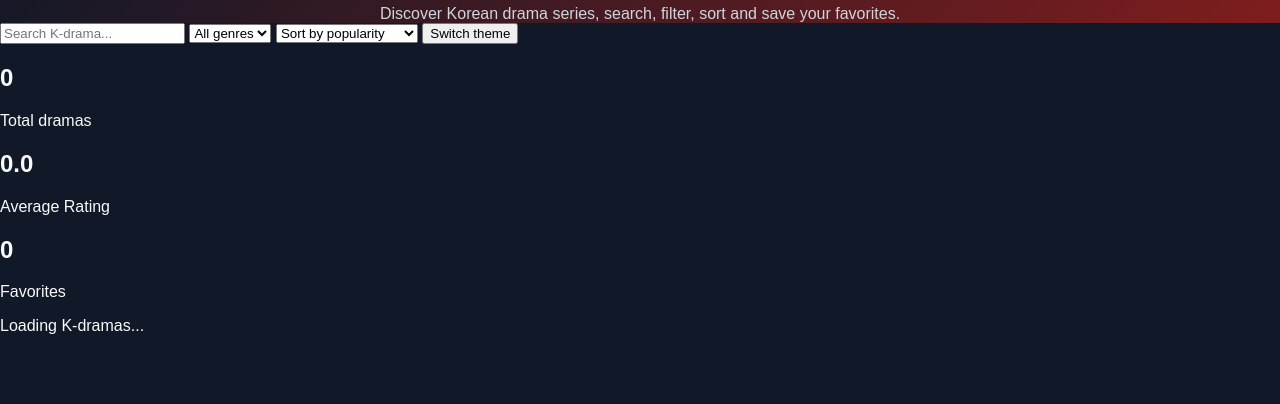
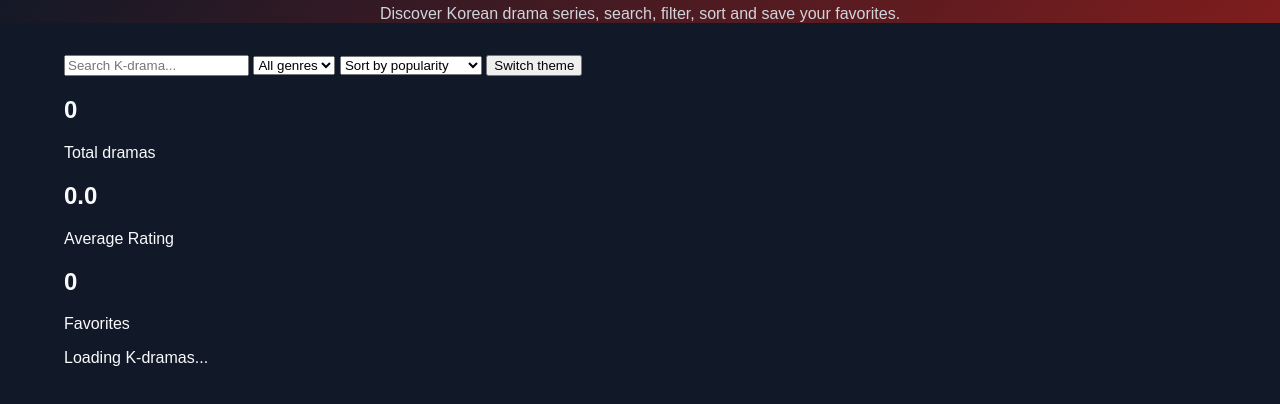
Before and after one commit to Iman-nami/k-drama-explorer, a website built with Vite: page index.html in a window 1280 px wide. Shown: the part 48-452 px from the top of the page. Built offline with nearby package versions, Linux system fonts and the light colour scheme.

Commit message:
Style main content container

```diff
--- a/src/style.css
+++ b/src/style.css
@@ -26,3 +26,8 @@ body {
   margin: 0 auto;
   color:#d1d5db
 }
+
+.container {
+  width: min(1200px, 90%);
+  margin: 2rem auto;
+}
```
